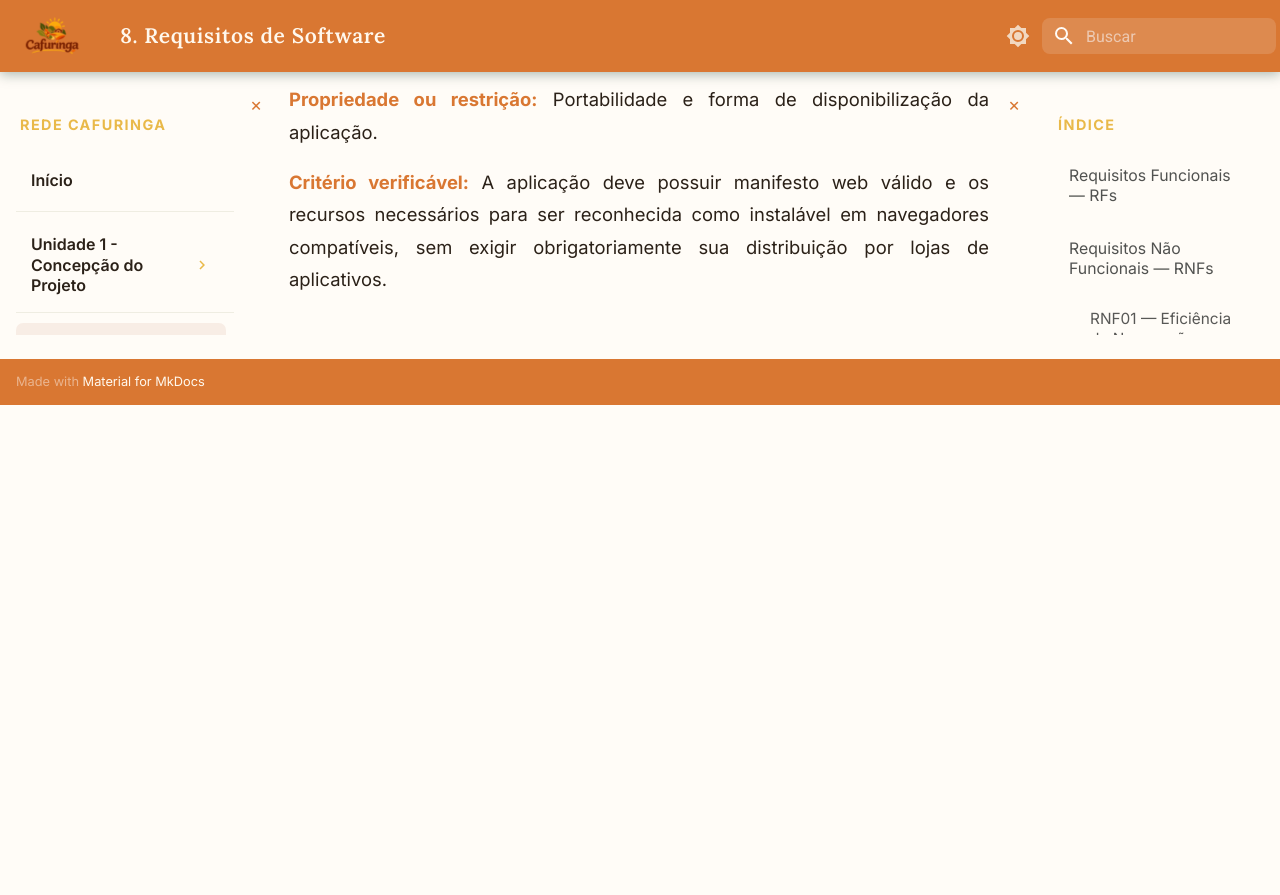
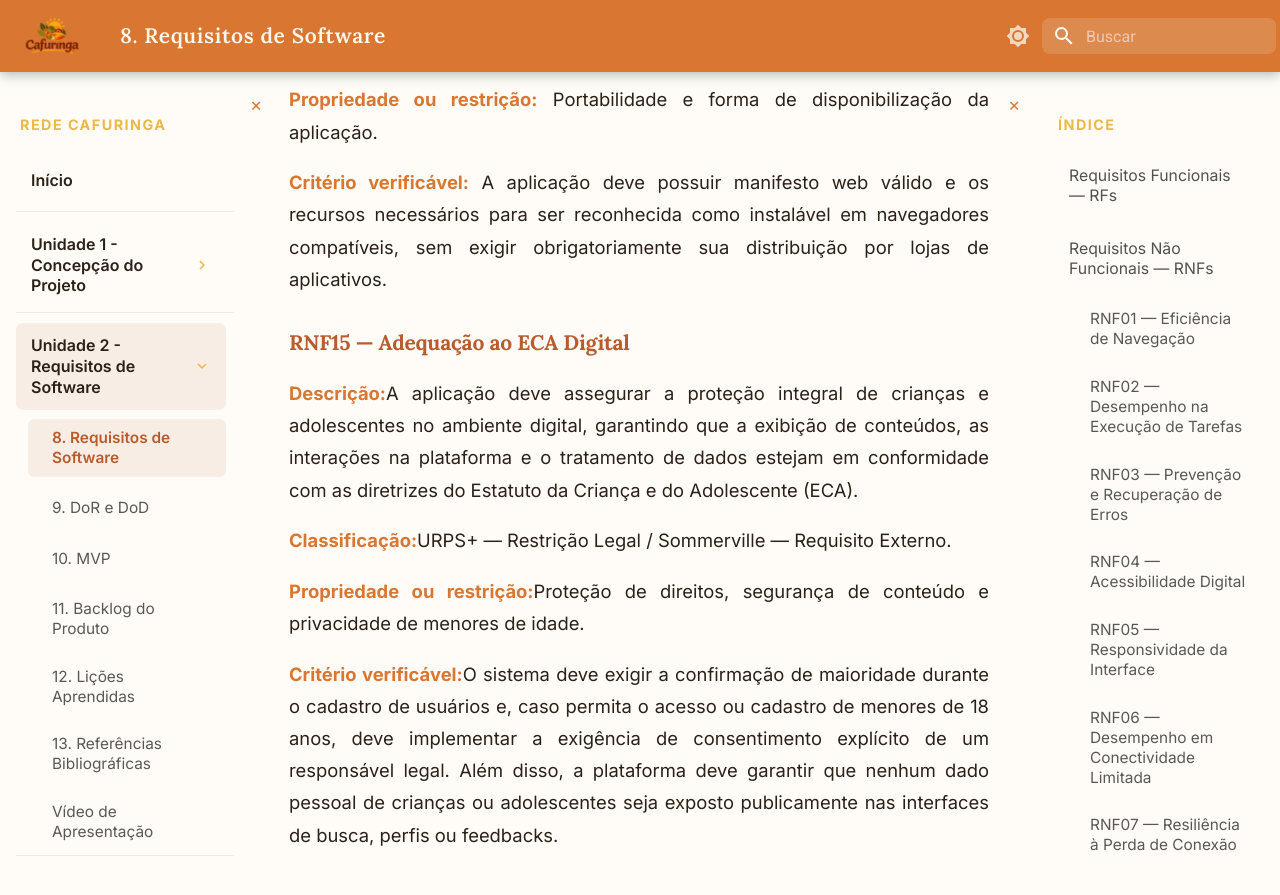
Before and after one commit to mdsreq-fga-unb/REQ-2026.2-T02-RedeCafuringa, an MkDocs documentation site: the page built from docs/unidade2/requisitos.md, in a window 1280 px wide and 900 px high, scrolled down 14703 px. Shown: the top 895 px of the window. Built offline with MkDocs 1.6.1 and Material for MkDocs 9.7.7, drawn with Linux system fonts in a browser that asks for light colours; before the commit the page ends 15108 px from its top, so only the background shows below that.

Commit message:
adicionando RNF 15

```diff
--- a/docs/unidade2/requisitos.md
+++ b/docs/unidade2/requisitos.md
@@ -222,3 +222,12 @@ Os requisitos não funcionais definem propriedades de qualidade, restrições e
 **Propriedade ou restrição:** Portabilidade e forma de disponibilização da aplicação.
 
 **Critério verificável:** A aplicação deve possuir manifesto web válido e os recursos necessários para ser reconhecida como instalável em navegadores compatíveis, sem exigir obrigatoriamente sua distribuição por lojas de aplicativos.
+
+### RNF15 — Adequação ao ECA Digital
+**Descrição:**A aplicação deve assegurar a proteção integral de crianças e adolescentes no ambiente digital, garantindo que a exibição de conteúdos, as interações na plataforma e o tratamento de dados estejam em conformidade com as diretrizes do Estatuto da Criança e do Adolescente (ECA).
+
+**Classificação:**URPS+ — Restrição Legal / Sommerville — Requisito Externo.
+
+**Propriedade ou restrição:**Proteção de direitos, segurança de conteúdo e privacidade de menores de idade.
+
+**Critério verificável:**O sistema deve exigir a confirmação de maioridade durante o cadastro de usuários e, caso permita o acesso ou cadastro de menores de 18 anos, deve implementar a exigência de consentimento explícito de um responsável legal. Além disso, a plataforma deve garantir que nenhum dado pessoal de crianças ou adolescentes seja exposto publicamente nas interfaces de busca, perfis ou feedbacks.
```
